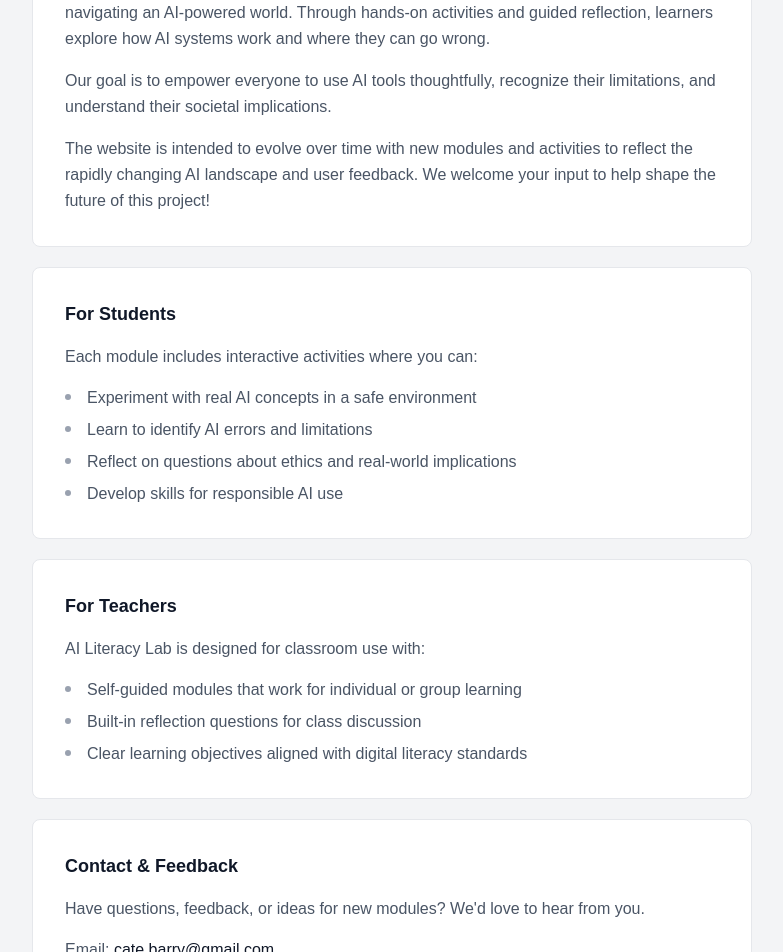
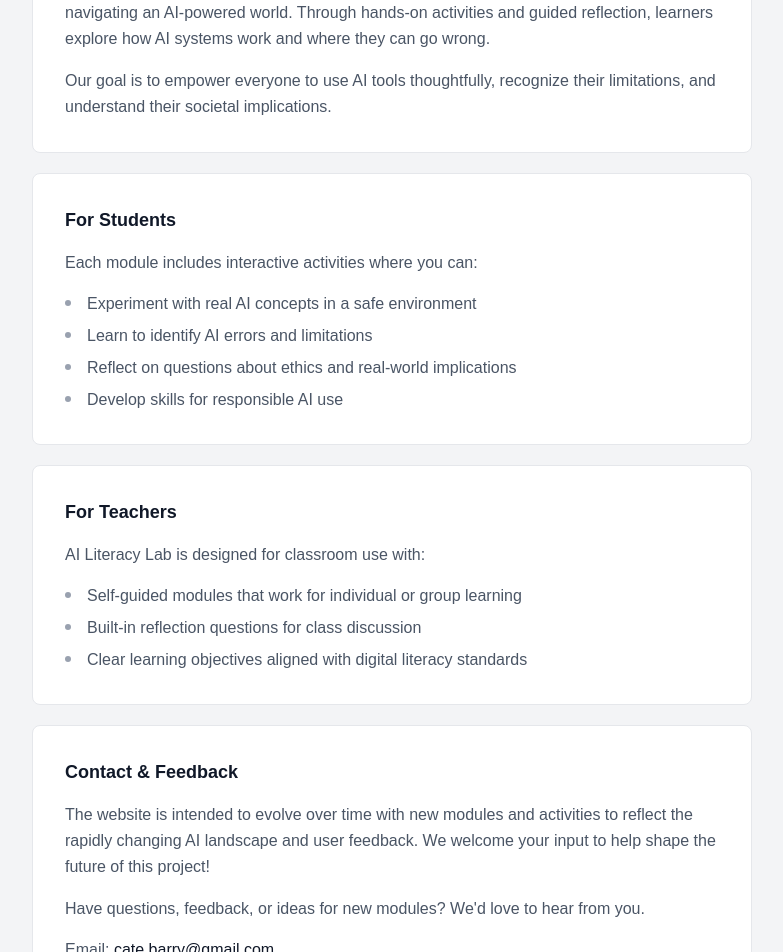
Before and after one commit to catebarry/ai-literacy-site, a Next.js app: page /about in a window 1280 px wide. Shown: the part 280-1232 px from the top of the page, without its empty margins (248-1031 px from the left). Built offline with nearby package versions, Linux system fonts and the light colour scheme.

Commit message:
rearranged about

```diff
--- a/app/about/page.tsx
+++ b/app/about/page.tsx
@@ -16,14 +16,9 @@ export default function AboutPage() {
                 hands-on activities and guided reflection, learners explore how AI
                 systems work and where they can go wrong.
               </p>
-              <p className="text-gray-600 text-base leading-relaxed mb-4">
+              <p className="text-gray-600 text-base leading-relaxed">
                 Our goal is to empower everyone to use AI tools thoughtfully,
                 recognize their limitations, and understand their societal implications.
-              </p>
-              <p className="text-gray-600 text-base leading-relaxed">
-                The website is intended to evolve over time with new modules and activities
-                to reflect the rapidly changing AI landscape and user feedback.
-                We welcome your input to help shape the future of this project!
               </p>
             </div>
 
@@ -73,7 +68,11 @@ export default function AboutPage() {
               <h2 className="text-lg font-semibold text-gray-900 mb-4">
                 Contact & Feedback
               </h2>
-
+              <p className="text-gray-600 text-base leading-relaxed mb-4">
+                The website is intended to evolve over time with new modules and activities
+                to reflect the rapidly changing AI landscape and user feedback.
+                We welcome your input to help shape the future of this project!
+              </p>
               <p className="text-gray-600 text-base leading-relaxed mb-4">
                 Have questions, feedback, or ideas for new modules? We'd love to hear from you.
               </p>
```
